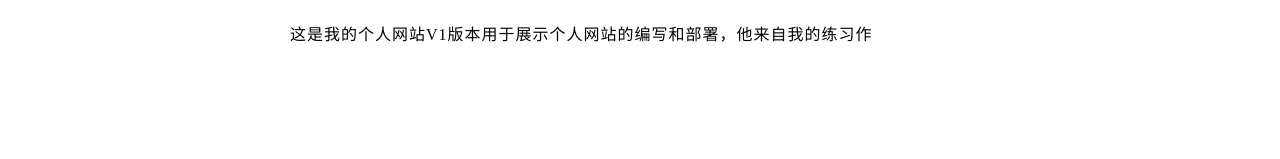
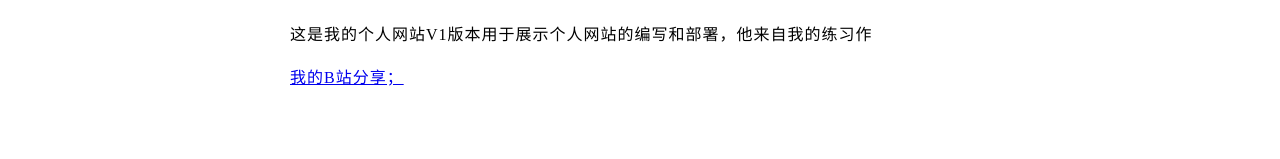
Before and after one commit to yunbuxiu/re-01, a plain HTML site: page index.html in a window 1280 px wide. Shown: the part 335-494 px from the top of the page. Drawn offline with Linux system fonts and the light colour scheme.

Commit message:
Update index.html

```diff
--- a/index.html
+++ b/index.html
@@ -48,6 +48,7 @@
       <p>
         这是我的个人网站V1版本用于展示个人网站的编写和部署，他来自我的练习作
       </p>
+      <a href="https://space.bilibili.com/124001879/">我的B站分享；</a>
     </zhuneirong>
 
     <img
```
